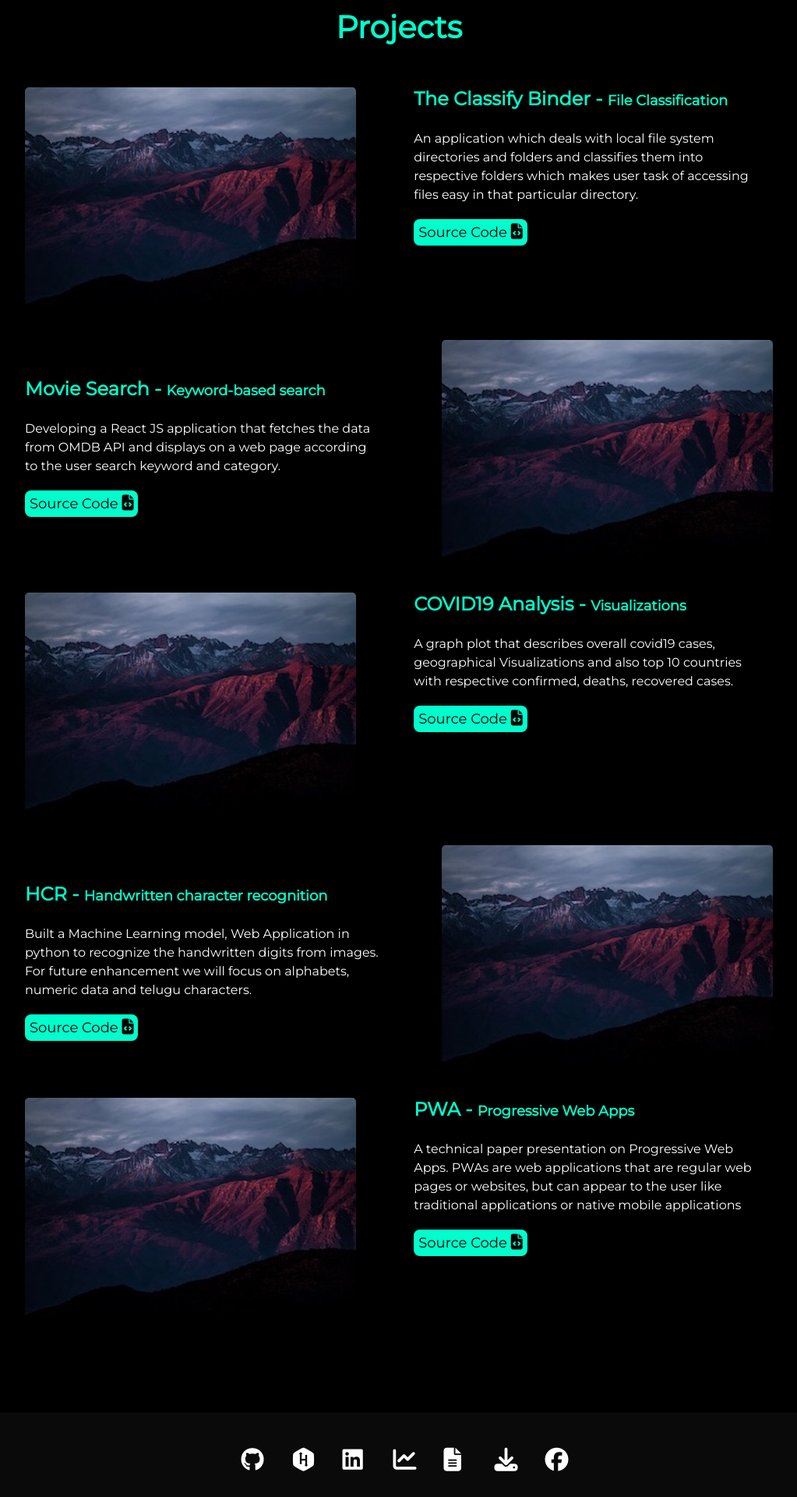
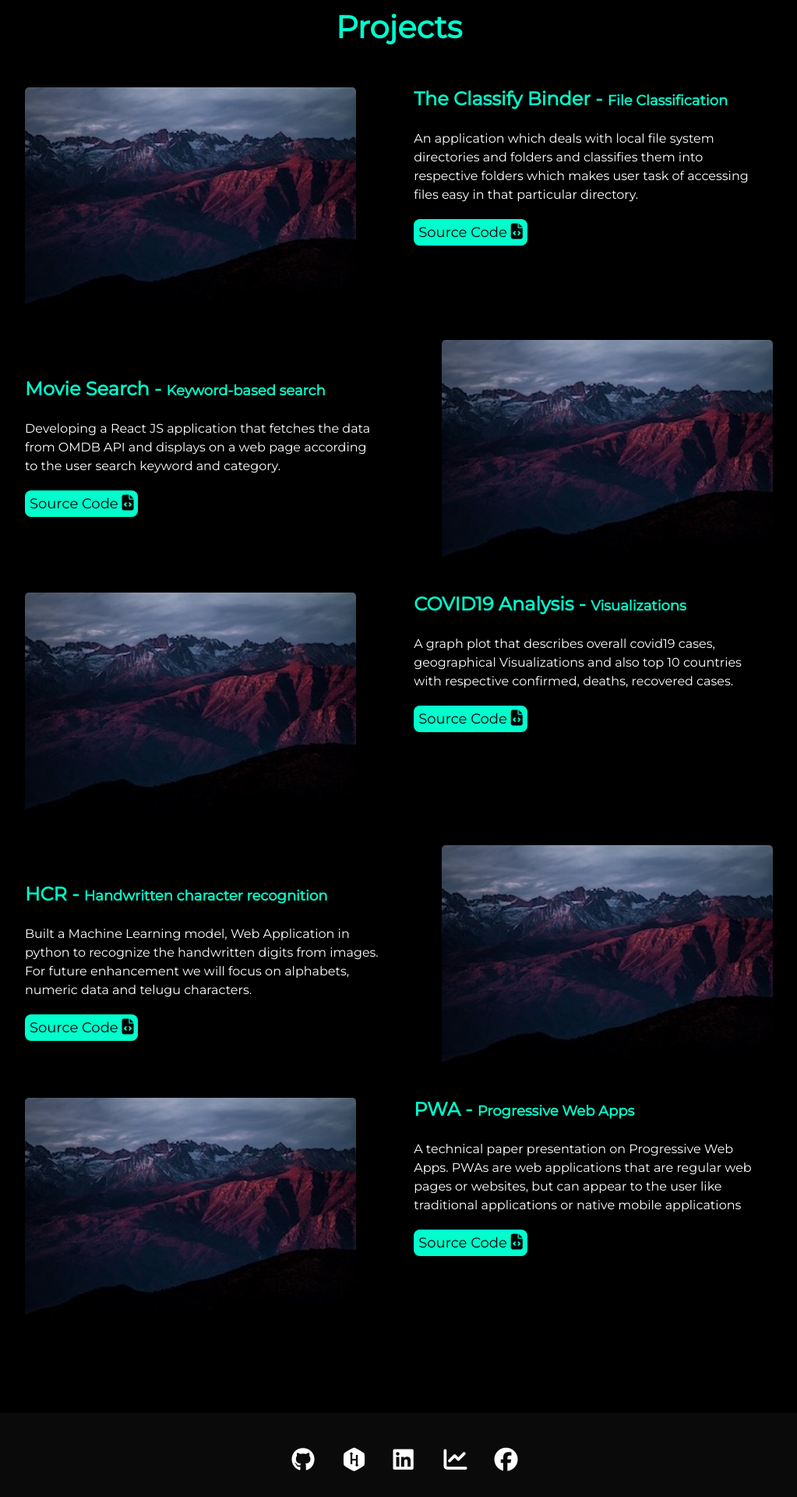
Before and after one commit to VasaviLagishetty/VasaviLagishetty.github.io, a Jekyll site: the page built from index.html, in a window 1280 px wide. Shown: the part 2703-4623 px from the top of the page at 78% size, without its empty margins (128-1151 px from the left). Built offline with Jekyll 4.4.1, drawn with Linux system fonts in a browser that asks for light colours; nearby versions of some CDN libraries.

Commit message:
Updated Profile

```diff
--- a/_includes/footer.html
+++ b/_includes/footer.html
@@ -4,8 +4,6 @@
         <a aria-label="My HackerRank" target="_blank" href="https://www.hackerrank.com/vasavi_2910"><i id = "icon1" class="fab fa-hackerrank" ></i></a>
         <a aria-label="My Linkedin" target="_blank" href="https://www.linkedin.com/in/vasavi2910"><i id = "icon1" class="fab fa-linkedin"></i></a>
         <a aria-label="My Sourcer" target="_blank" href="https://sourcerer.io/vasavilagishetty"><i id = "icon1" class="fas fa-chart-line"></i></a>
-        <a aria-label="My cocubes" target="_blank" href="assets/Me/cocubes.pdf"><i id = "icon1" class="fas fa-file-text"></i></a>
-        <a aria-label="My Resume" target="_blank" href="assets/Me/Vasavi_Resume.pdf" download><i id = "icon1" class="fas fa-download"></i></a>
         <a aria-label="My facebook" target="_blank" href="https://www.facebook.com/vasavi2910"><i id = "icon1" class="fab fa-facebook"></i></a>
       </div>
 </footer>
```
